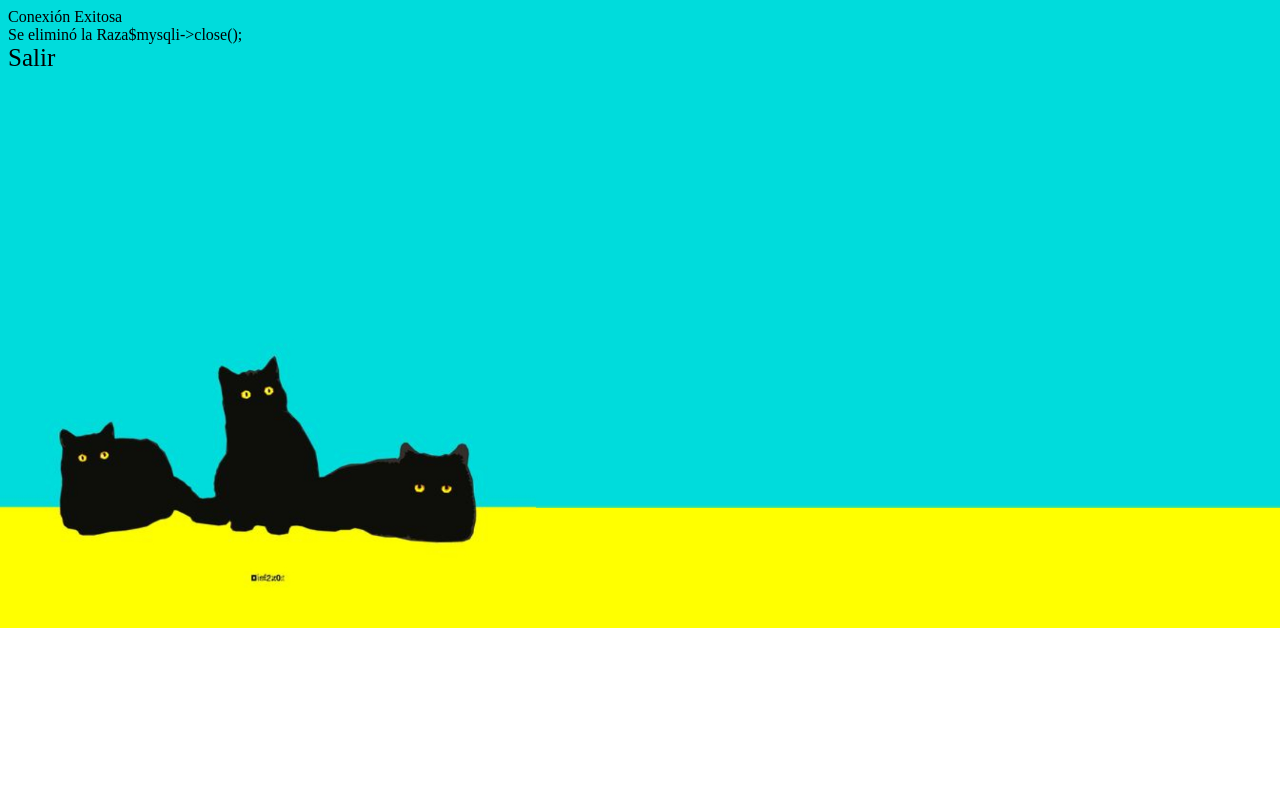
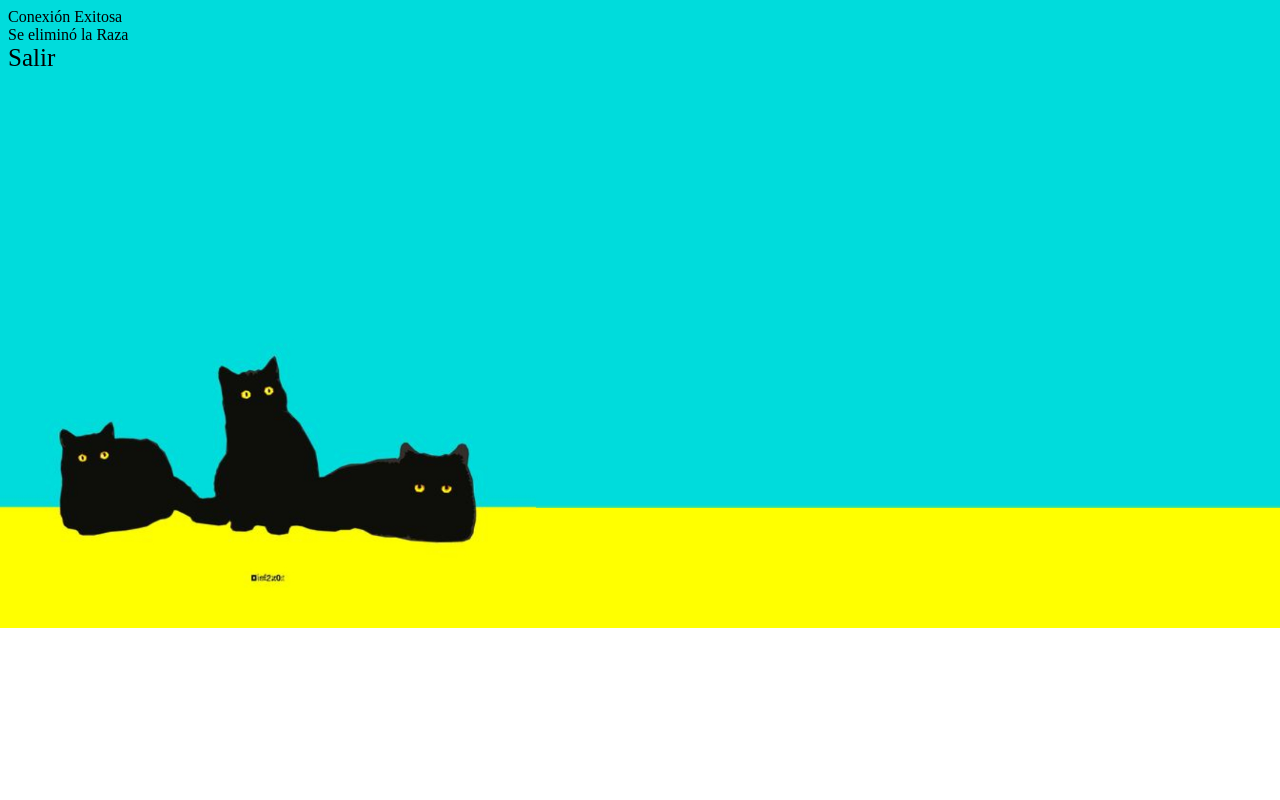
Before and after one commit to SilvinaZabinski/TP_ABML_MODULO1, a PHP site: page /eliminarraza.php?id=1 in a window 1280 px wide. Run offline with PHP 8.4, Linux system fonts and the light colour scheme.

Commit message:
actualizacion

```diff
--- a/eliminarespecie.php
+++ b/eliminarespecie.php
@@ -22,7 +22,6 @@ if ($mysqli->query($sql) === TRUE) {
   }
 
 ?>
-$mysqli->close();
 <html>
   <head>
     <meta charset="utf-8">
--- a/eliminarmascota.php
+++ b/eliminarmascota.php
@@ -24,7 +24,6 @@ if ($mysqli->query($sql) === TRUE) {
   }
 
 ?>
-$mysqli->close();
 <html>
   <head>
     <meta charset="utf-8">
--- a/eliminarpropietario.php
+++ b/eliminarpropietario.php
@@ -26,7 +26,6 @@ if ($mysqli->query($sql) === TRUE) {
   }
 
 ?>
-$mysqli->close();
 <html>
   <head>
     <meta charset="utf-8">
--- a/eliminarraza.php
+++ b/eliminarraza.php
@@ -22,7 +22,6 @@ if ($mysqli->query($sql) === TRUE) {
   }
 
 ?>
-$mysqli->close();
 <html>
   <head>
     <meta charset="utf-8">
```
